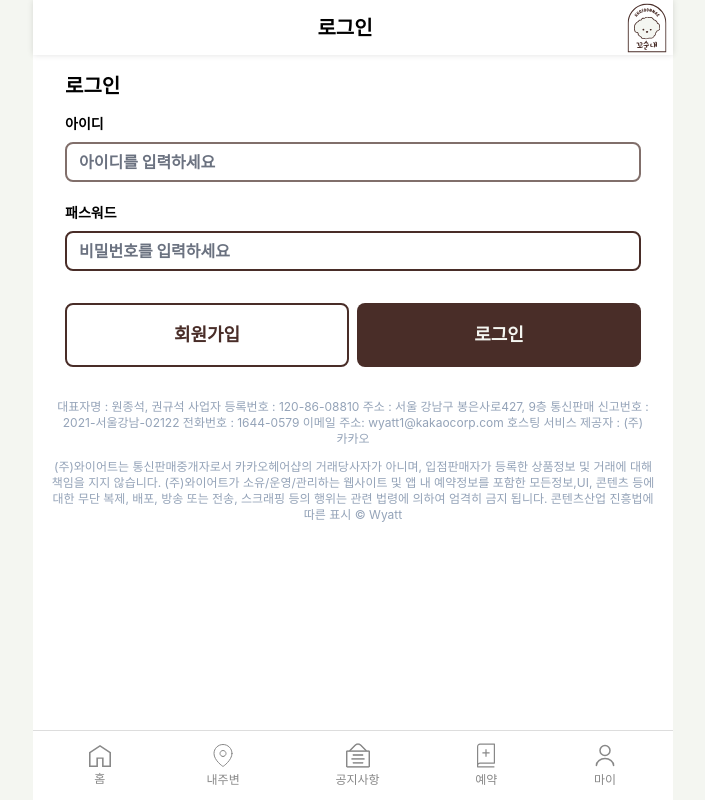
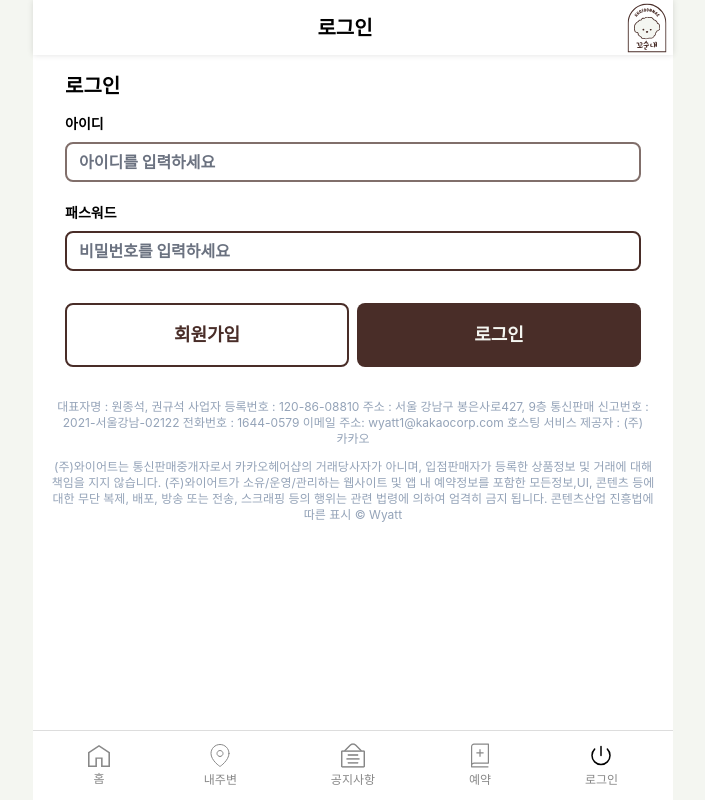
Before and after one commit to super-coding-3/kkosoonnae, a React (Create React App) app: page /login in a window 1280 px wide. Shown: the whole page, without its empty margins (287-992 px from the left). Built offline with nearby package versions, Linux system fonts and the light colour scheme; no server answers; the HTML template or start-up script is replaced by a standard one.

Commit message:
[hotfix]토큰 받아오기 수정

```diff
--- a/src/components/common/Nav.tsx
+++ b/src/components/common/Nav.tsx
@@ -3,6 +3,8 @@ import styled from "styled-components";
 import { Link } from "react-router-dom";
 
 const Nav: React.FC = () => {
+  const token = localStorage.getItem("token");
+
   return (
     <NavWrap>
       <Link to="/" className="flex flex-col items-center">
@@ -21,10 +23,21 @@ const Nav: React.FC = () => {
         <img src="/img/nav/icon-book.svg" alt="홈 아이콘" className="block" />
         <span className="text-xs mt-1">예약</span>
       </Link>
-      <Link to="/mypage" className="flex flex-col items-center">
-        <img src="/img/nav/icon-my.svg" alt="홈 아이콘" className="block" />
-        <span className="text-xs mt-1">마이</span>
-      </Link>
+      {token ? (
+        <Link to="/mypage" className="flex flex-col items-center">
+          <img src="/img/nav/icon-my.svg" alt="마이 아이콘" className="block" />
+          <span className="text-xs mt-1">마이</span>
+        </Link>
+      ) : (
+        <Link to="/login" className="flex flex-col items-center">
+          <img
+            src="/img/nav/icon-login.svg"
+            alt="로그인 아이콘"
+            className="block"
+          />
+          <span className="text-xs mt-1">로그인</span>
+        </Link>
+      )}
     </NavWrap>
   );
 };
--- a/src/components/login/LoginPage.tsx
+++ b/src/components/login/LoginPage.tsx
@@ -24,10 +24,7 @@ const LoginPage: React.FC = () => {
             .then((response) => {
               alert("로그인이 성공하였습니다");
               const res = response.data;
-              let token = res.data.token;
-              if (token.startsWith("Bearer ")) {
-                token = token.slice(7);
-              }
+              const token = res.data.token;
               console.log(token);
               localStorage.setItem("token", token);
               navigate("/");
```
Also changed, not shown: public/img/nav/icon-login.svg (added).
